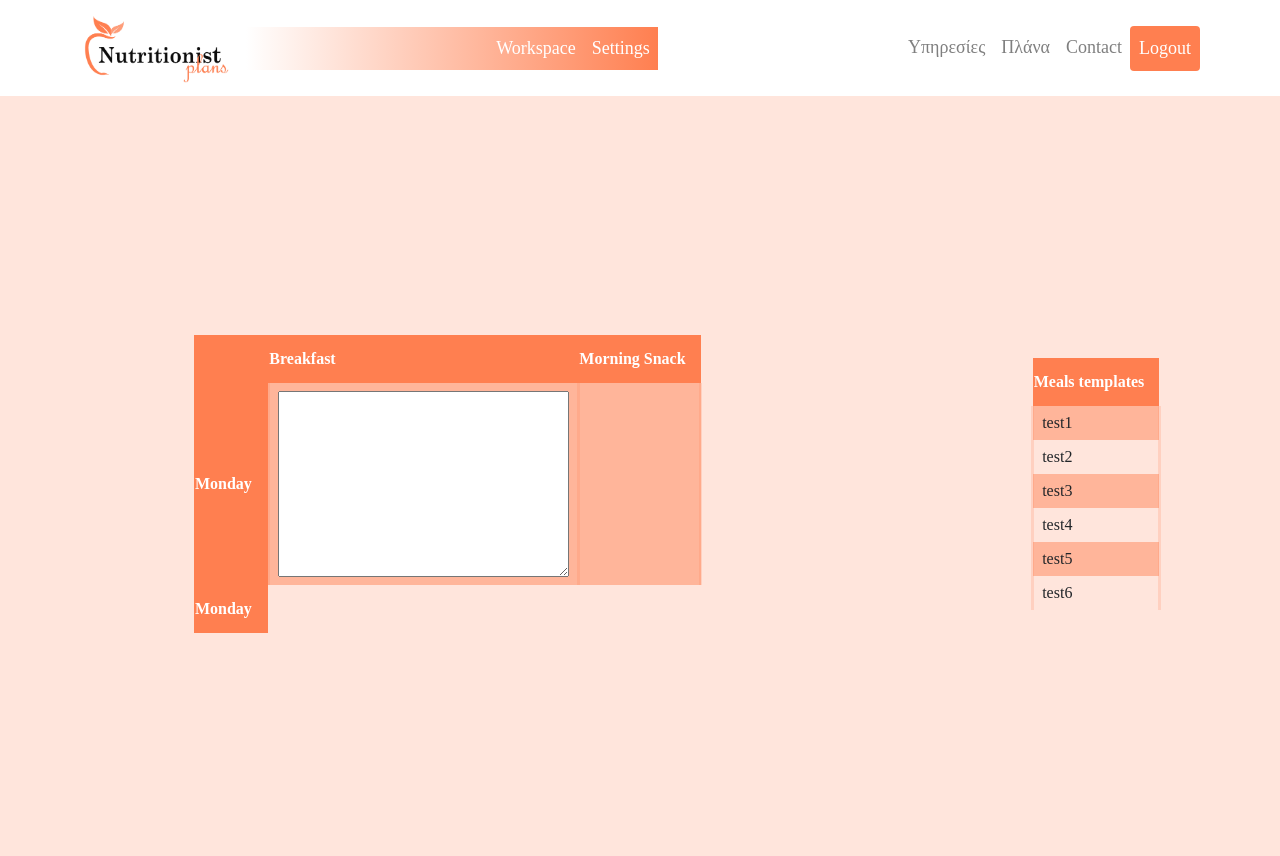
After one commit to gkatrakazas/nutriplans, a Django app: page /create_plan/1/ in a window 1280 px wide. The commit adds this page. Run offline with Django 4.2, Linux system fonts and the light colour scheme; a user stored in the database is signed in; lists and menus that the app fills with data are empty.

Commit message:
update 12/7

```diff
--- /dev/null
+++ b/nutriplans_app/templates/create_plan.html
@@ -0,0 +1,105 @@
+<head>
+  {% load static %}
+  <link rel="stylesheet" type="text/css" href="{% static 'css/workspace_table.css' %}"/>
+
+</head>
+<style>
+
+.layout {
+  width: 100%;
+  min-height: 95%;
+  background-color: rgba(255, 127, 80, 0.2);
+
+  display: grid;
+  grid:
+    "column1 column2" 1fr
+    / 70% 30%;
+  gap: 8px;
+
+  justify-content: space-around;
+  align-content: start;
+  justify-items: center;
+  align-items: center;
+}
+
+.column1 { grid-area: column1; }
+.column2 { grid-area: column2; }
+</style>
+
+
+
+<body>
+  <nav>
+      {% include "./base.html" %}
+  </nav>
+  <section class="layout">
+
+    <div class="column1">
+      <table>
+        <tr>
+          <th></th>
+          <th>Breakfast</th>
+          <th>Morning Snack</th>
+        </tr>
+
+        <tr>
+          <th>Monday</th>
+          <td>  <textarea ondrop="drop(event)" ondragover = "dropNow(event)" id="thursday_breakfast" cols="30" rows="10"></textarea></td>
+          <td id="thursday_morningsnack"></td>
+        </tr>
+
+        <tr>
+          <th>Monday</th>
+        </tr>
+
+      </table>
+
+      <script>
+         function dragStart(event) {
+
+            event.dataTransfer.setData("Text", event.target.id);
+         }
+
+         function dropNow(event) {
+            event.preventDefault();
+         }
+         function drop(event) {
+            event.preventDefault();
+            var data = event.dataTransfer.getData("Text");
+            alert(data)
+            document.getElementById(event.target.id).value = document.getElementById(event.target.id).value+document.getElementById(data).innerHTML +'\n';
+
+         }
+      </script>
+    </div>
+    <div class="column2">
+      <table>
+        <tr>
+          <th>Meals templates</th>
+        </tr>
+        <tr>
+          <td ondragstart = "dragStart(event)"
+          draggable = "true" id="meal_1">test1</td>
+        </tr>
+        <tr>
+          <td>test2</td>
+        </tr>
+        <tr>
+          <td>test3</td>
+        </tr>
+        <tr>
+          <td>test4</td>
+        </tr>
+        <tr>
+          <td>test5</td>
+        </tr>
+        <tr>
+          <td>test6</td>
+        </tr>
+      </table>
+
+    </div>
+
+  </section>
+
+</body>
--- a/nutriplans_app/urls.py
+++ b/nutriplans_app/urls.py
@@ -11,6 +11,7 @@ urlpatterns = [
     path('',include("django.contrib.auth.urls")),
     path('workspace', views.workspace, name = 'workspace'),
     path('client_page/<int:client_id>/', views.client_page, name = 'client_page'),
+    path('create_plan/<int:client_id>/', views.create_plan, name = 'create_plan'),
 
 
 
--- a/nutriplans_app/views.py
+++ b/nutriplans_app/views.py
@@ -202,6 +202,12 @@ def client_page(request,client_id):
     equiv_data = serializers.serialize("json",Equivalents.objects.all().filter(client_id=client_id))
 
     if request.method == 'POST':
+
+        if request.POST.get('action_button')=='create_plan':
+            #action="{% url 'client_page' field.user_id field.id %}"
+            print ('redirect to create plan')
+            return redirect('create_plan',client_id=client_id)
+
         if request.POST.get('action_button')=='edit_client_info':
             print('edit time')
 
@@ -399,3 +405,14 @@ def client_page(request,client_id):
 
 
     return render(request, 'client_page.html',{'target_client':target_client,'edit_client':edit_client,'client_measurements':client_measurements,'add_measurment_form':add_measurment_form,'data':data,'client_equiv':client_equiv,'edit_equiv':edit_equiv,'equiv_data':equiv_data})
+
+
+@group_required('Nutrition')
+def create_plan(request,client_id):
+
+    print ('client_page')
+    login_user_id=request.user.id
+    print('id= ',client_id)
+    target_client_id=client_id
+
+    return render(request, 'create_plan.html')
```
Also changed, not shown: nutriplans_app/templates/client_page.html (+7 -0 lines), db.sqlite3, nutriplans_app/forms.py (line endings or trailing spaces).
